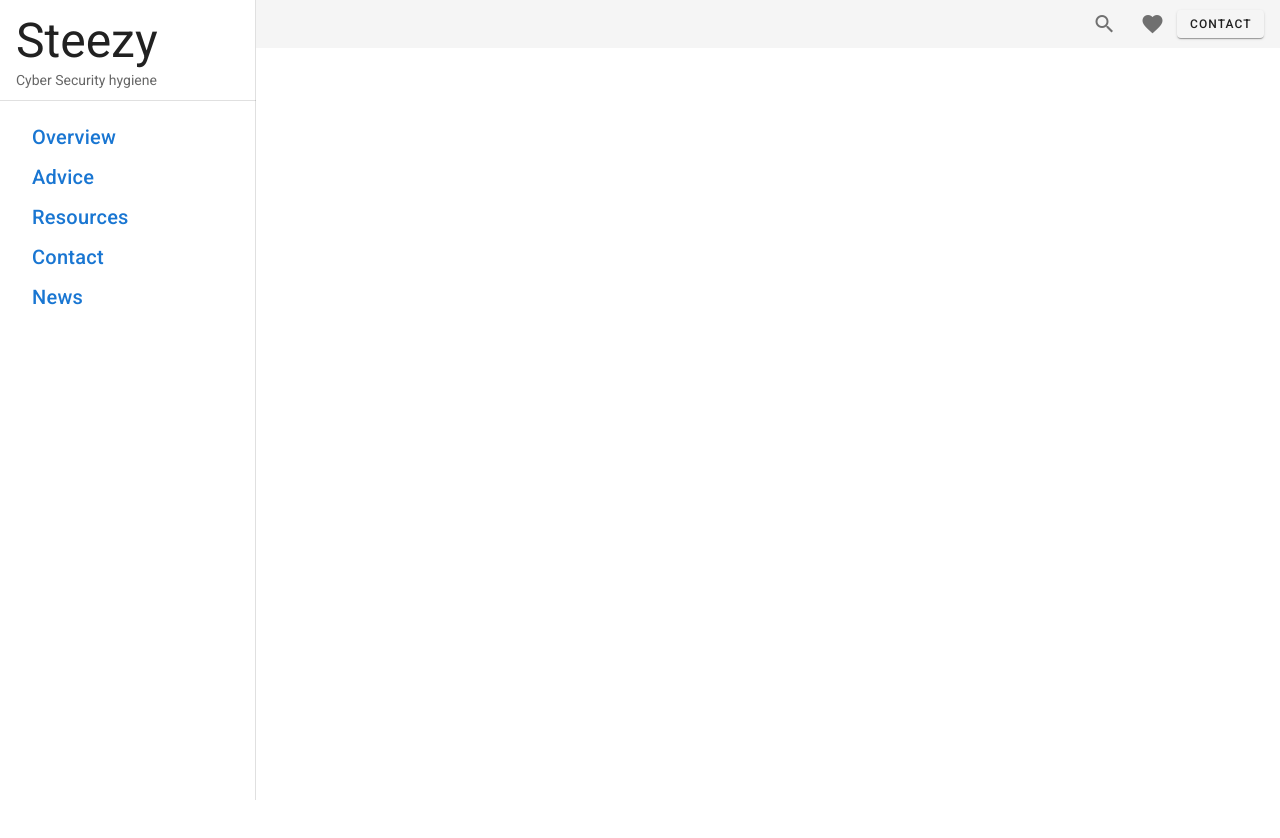
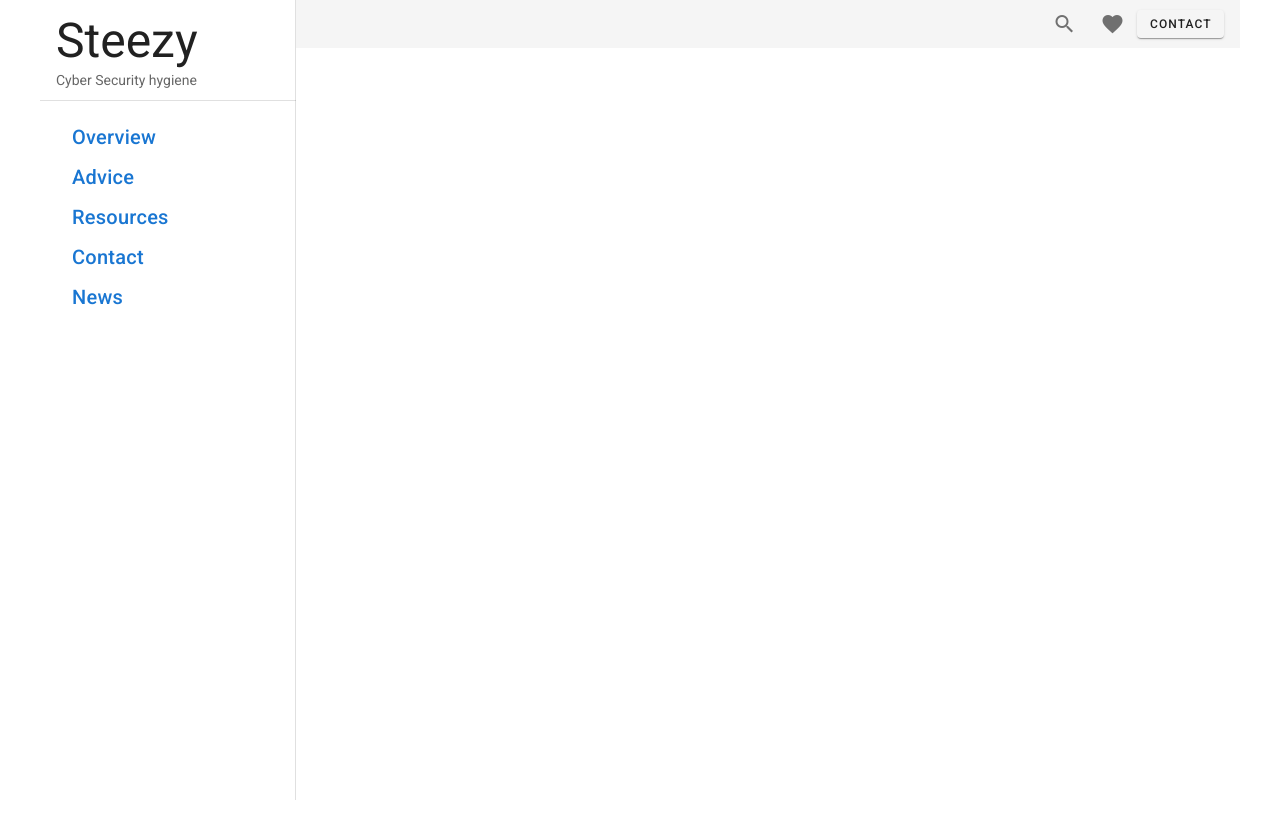
Before and after one commit to IngvarBaranin/G48_steezy, a Vue app: page /overview in a window 1280 px wide. Shown: the top 838 px of the page. After the commit the page ends 800 px from the top, so only its background shows below. Built offline with nearby package versions, Linux system fonts and the light colour scheme.

Commit message:
webpage narrower

```diff
--- a/src/App.vue
+++ b/src/App.vue
@@ -1,13 +1,7 @@
 <template>
   <v-app>
-      <v-container>
-          <Navbar/>
-          <Sidebar/>
-      </v-container>
-
-
-
-
+              <Navbar/>
+              <Sidebar/>
   </v-app>
 </template>
 
@@ -28,3 +22,10 @@ export default {
   }),
 };
 </script>
+
+<style>
+body {
+    width: 1200px;
+    margin:0 auto;
+}
+</style>
--- a/src/components/Sidebar.vue
+++ b/src/components/Sidebar.vue
@@ -1,8 +1,5 @@
 <template>
-  <v-app>
-
-
-        <v-navigation-drawer permanent app>
+    <v-navigation-drawer permanent app absolute="true">
         <v-list-item>
             <v-list-item-content>
                 <v-list-item-title class="title text-h3">
@@ -30,8 +27,6 @@
           </v-list-item>
         </v-list>
     </v-navigation-drawer>
-
-  </v-app>
 </template>
 
 <style>
--- a/src/components/Topbar.vue
+++ b/src/components/Topbar.vue
@@ -1,8 +1,5 @@
 <template>
-  <v-app>
-
-    <v-main>
-        <v-app-bar app dense light flat>
+    <v-app-bar app dense light flat absolute="true">
         <v-spacer></v-spacer>
         <v-btn icon>
             <v-icon>mdi-magnify</v-icon>
@@ -14,10 +11,6 @@
             Contact
         </v-btn>
     </v-app-bar>
-
-    </v-main>
-
-  </v-app>
 </template>
 
 <style>
```
Also changed, not shown: 1 other file (tests, documents, lock files or other folders). Lines whose indentation alone changed are shown as unchanged.
